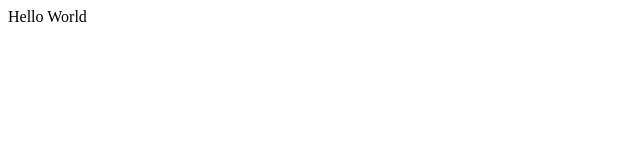
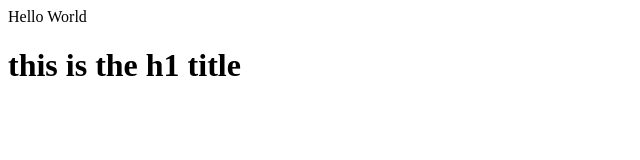
Before and after one commit to guptavinod/gitworkflowtest, a plain HTML site: page index.html in a window 1280 px wide. Shown: the whole page, without its empty margins (0-640 px from the left). Drawn offline with Linux system fonts and the light colour scheme.

Commit message:
h1 added

```diff
--- a/index.html
+++ b/index.html
@@ -1,6 +1,6 @@
 <html>
 <head>Hello World</title>
 <body>
-
+<h1> this is the h1 title</h1>
 </body>
 </html>
```
